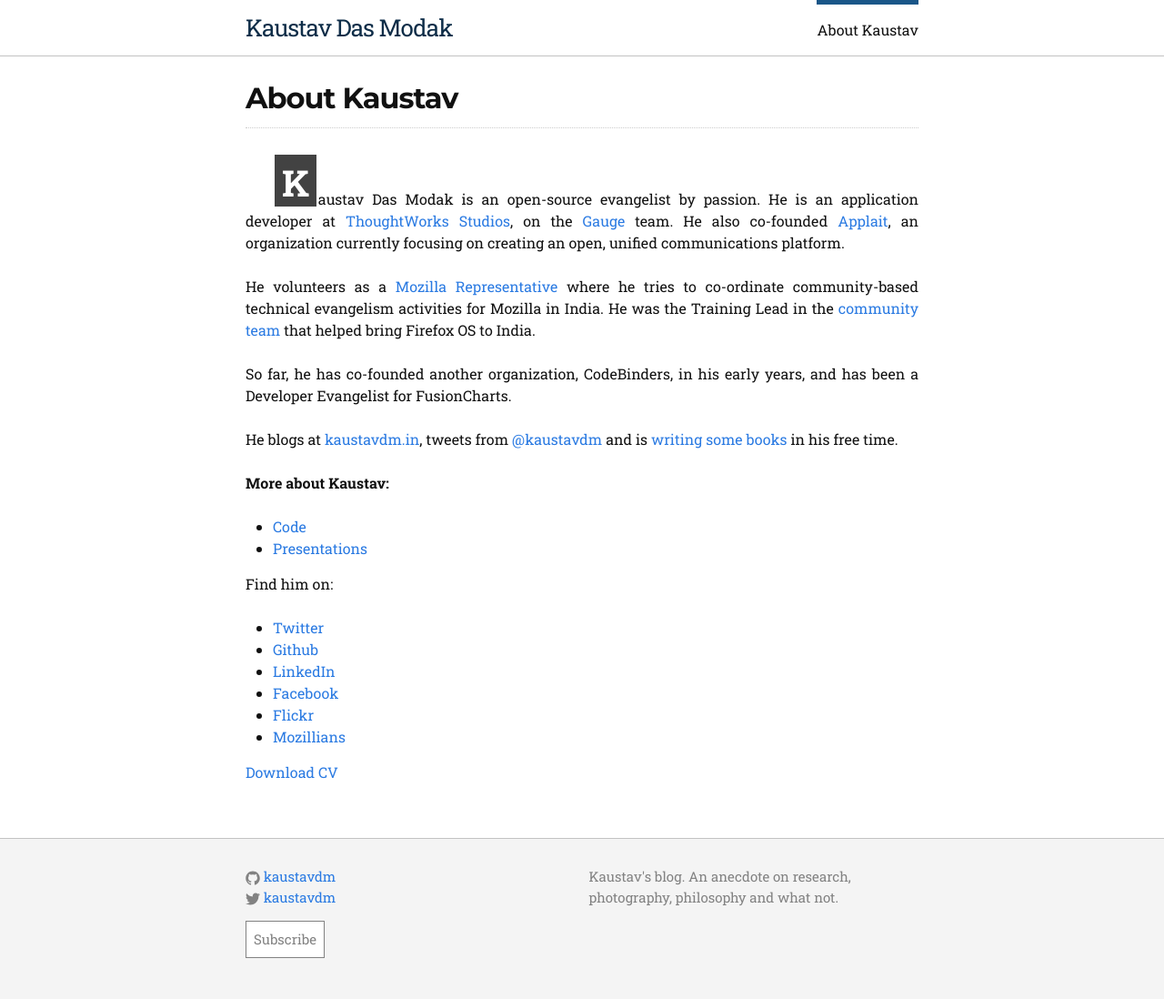
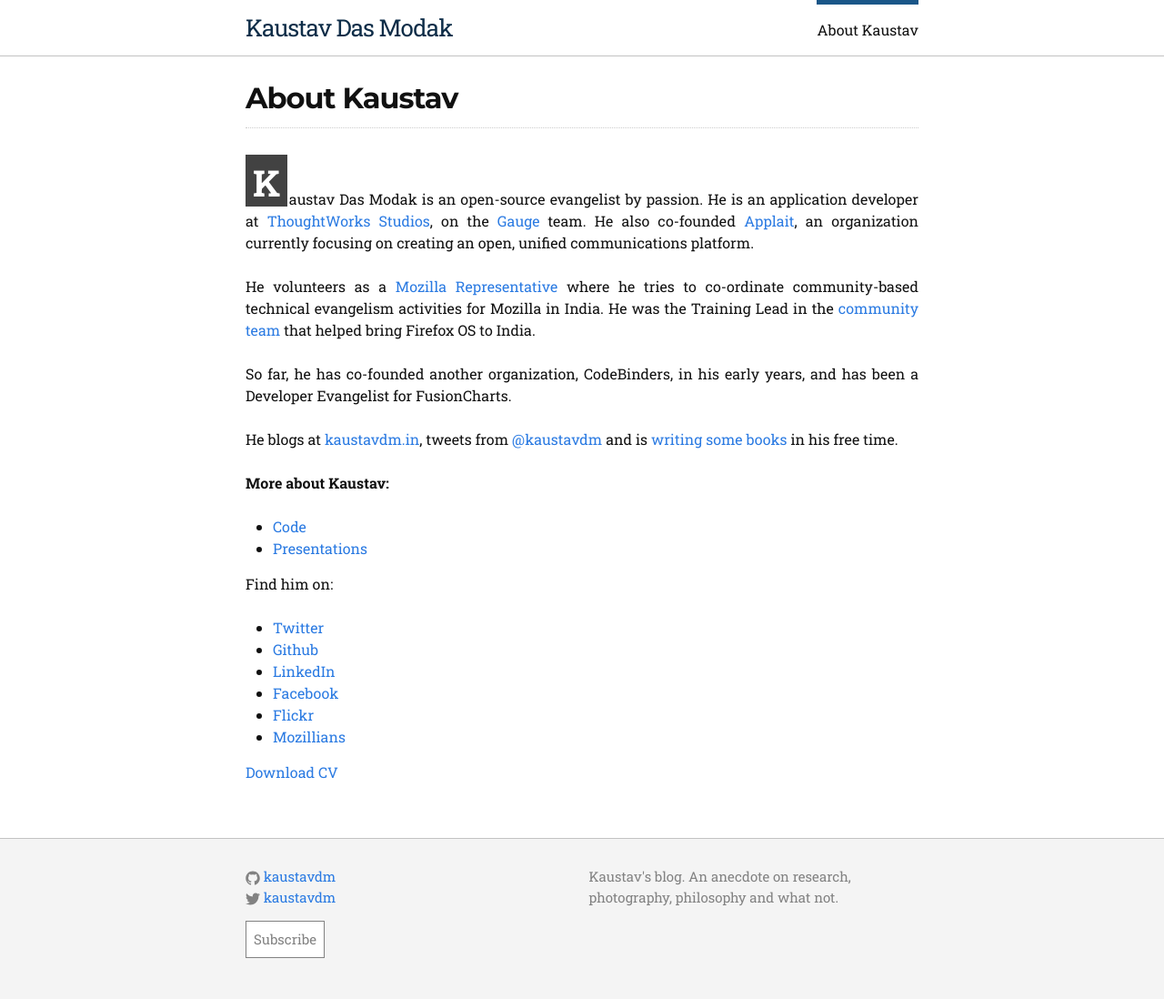
Before and after one commit to kaustavdm/website, a Jekyll site: the page built from about-me/index.md, in a window 1280 px wide. Shown: the whole page at 91% size. Built offline with Jekyll 4.4.1, drawn with Linux system fonts in a browser that asks for light colours.

Commit message:
Remove text-indent from first paragraph
Signed-off-by: Kaustav Das Modak <kaustav.dasmodak@yahoo.co.in>

```diff
--- a/_sass/_layout.scss
+++ b/_sass/_layout.scss
@@ -229,9 +229,7 @@ h1 {
         text-align: justify;
         vertical-align: baseline;
     }
-    > p:first-child {
-        text-indent: 2rem;
-    }
+
     > p:first-child:first-letter {
         font-size: 2.5rem !important;
         font-weight: bold;
```
